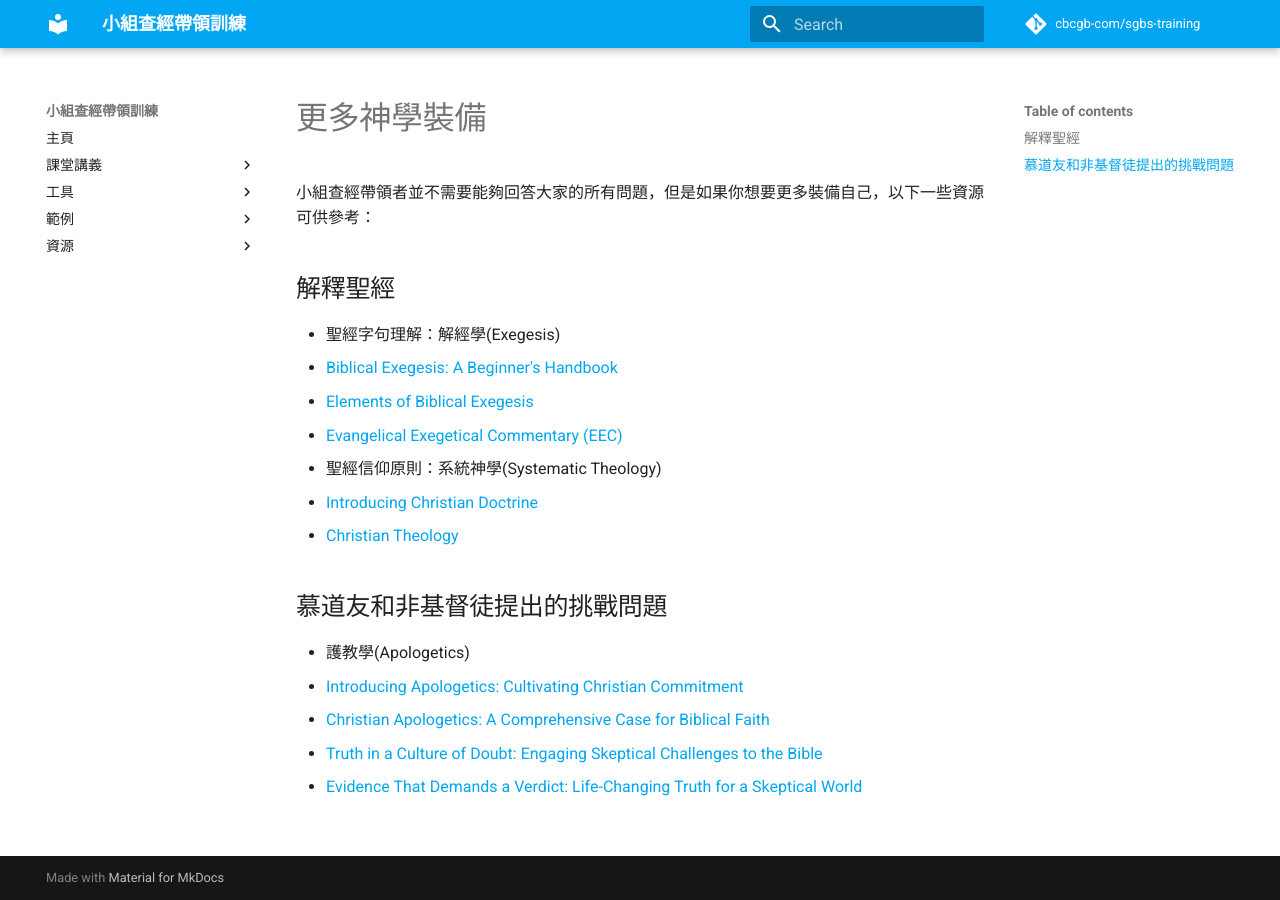
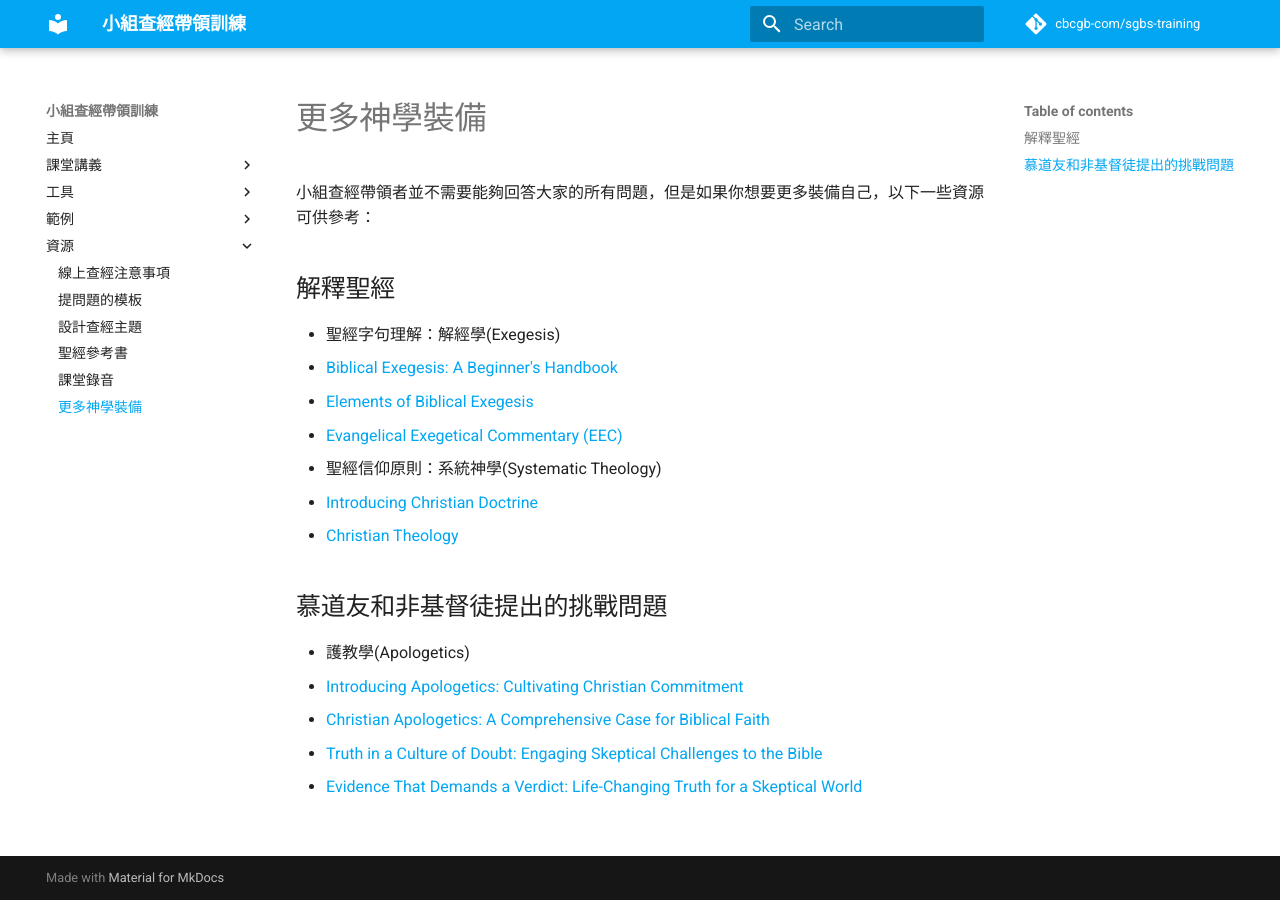
Before and after one commit to cbcgb-com/sgbs-training, an MkDocs documentation site: the page built from docs/resources/theology-equipments.md, in a window 1280 px wide. Built offline with MkDocs 1.6.1 and Material for MkDocs 9.7.7, drawn with Linux system fonts in a browser that asks for light colours; comment, search, counter and statistics services are not loaded; some of the changed lines change nothing that is shown.

Commit message:
added new page to navigation panel

```diff
--- a/mkdocs.yml
+++ b/mkdocs.yml
@@ -29,6 +29,7 @@ nav:
       設計查經主題: resources/theme.md
       聖經參考書: resources/books.md
       課堂錄音: resources/recordings.md
+      更多神學裝備: resources/theology-equipments.md
 
 extra_css:
   - stylesheets/extra.css
```
